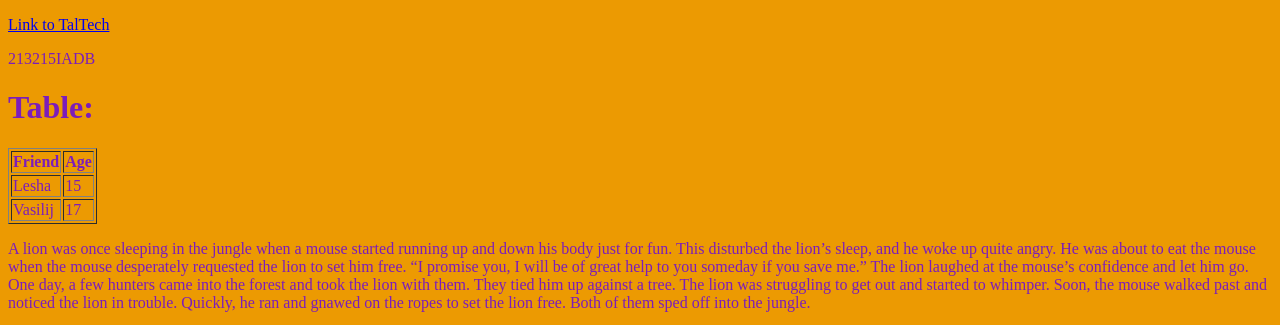
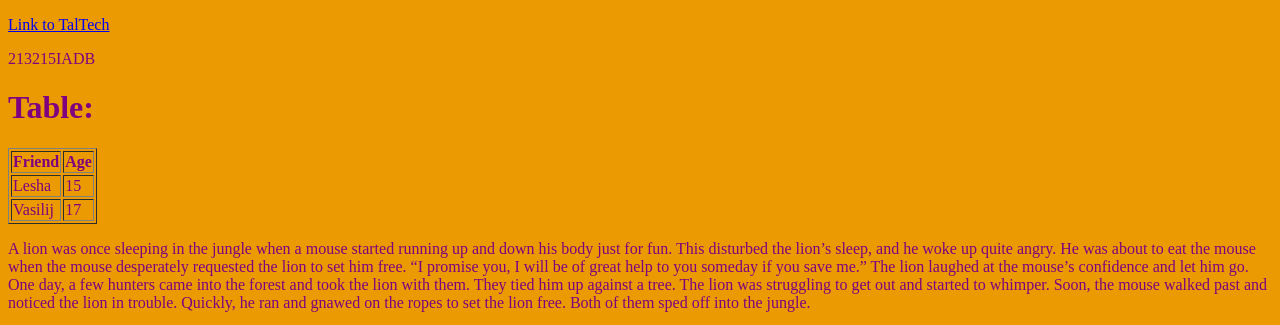
Before and after one commit to Harzas/rommihhejev.github.io, a plain HTML site: page index.html in a window 1280 px wide. Shown: the top 325 px of the page. Drawn offline with Linux system fonts and the light colour scheme.

Commit message:
Update index.html

```diff
--- a/index.html
+++ b/index.html
@@ -6,7 +6,7 @@
  <style>
    body {
     background: #EC9A02;
-    color: #7C1DBA;
+    color: purple;
    }
   </style>
 </head>
```
